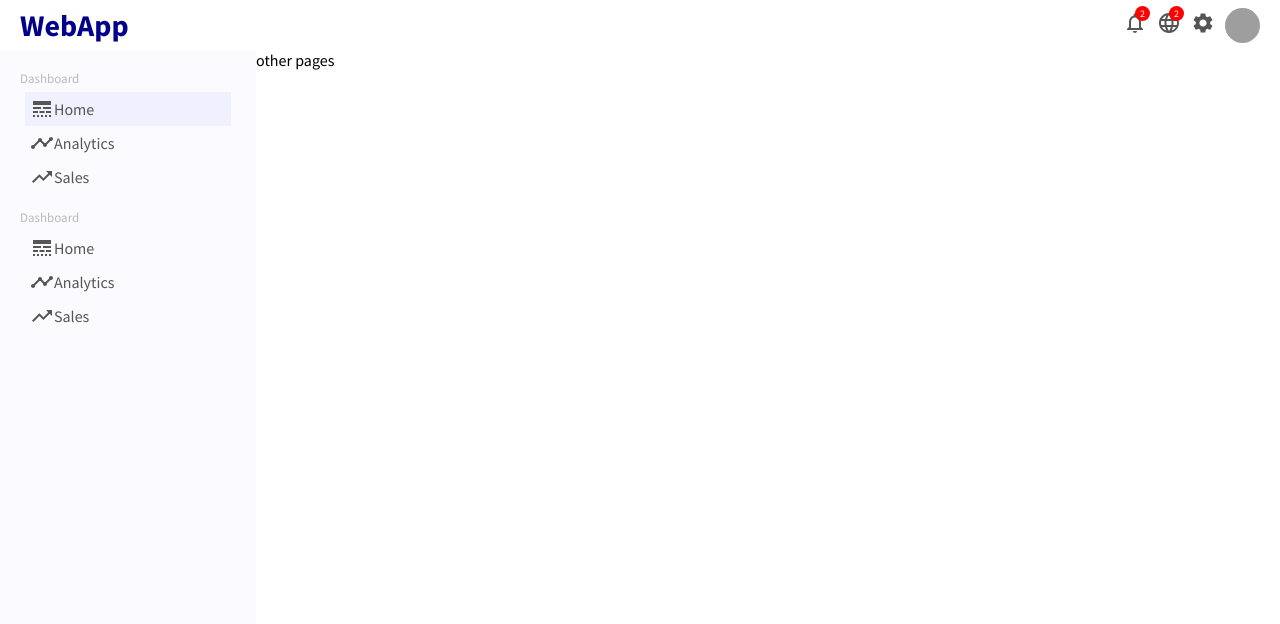
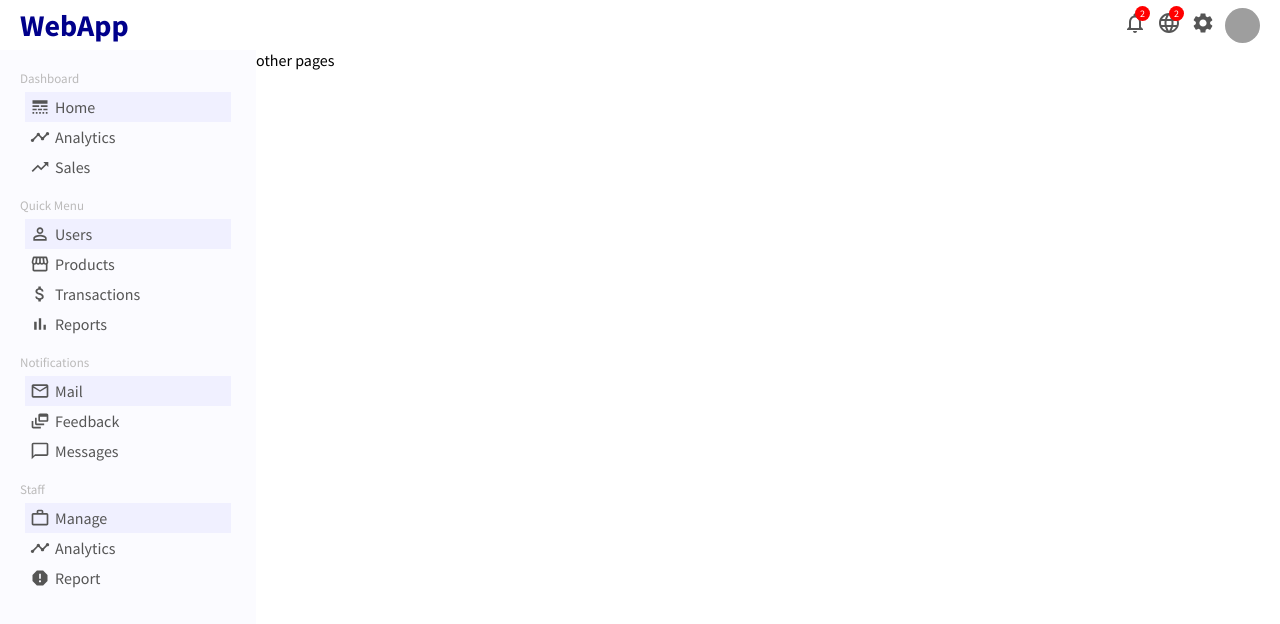
Before and after one commit to Sami353/webapp, a React (Create React App) app: page / in a window 1280 px wide. Shown: the top 624 px of the page. Built offline with nearby package versions, Linux system fonts and the light colour scheme; grey boxes are pictures that could not be loaded; the HTML template or start-up script is replaced by a standard one.

Commit message:
Saving in Git

```diff
--- a/src/components/sidebar/Sidebar.jsx
+++ b/src/components/sidebar/Sidebar.jsx
@@ -1,5 +1,17 @@
 import "./sidebar.css"
-import { LineStyle, Timeline, TrendingUp } from "@material-ui/icons"
+import { LineStyle,
+    Timeline,
+    TrendingUp,
+    PermIdentity,
+    Storefront,
+    AttachMoney,
+    BarChart,
+    MailOutline,
+    DynamicFeed,
+    ChatBubbleOutline,
+    WorkOutline,
+    Report
+} from "@material-ui/icons"
 
 export default function Sidebar() {
     return (
@@ -9,31 +21,68 @@
                     <div className="sidebarTitle">Dashboard</div>
                     <ul className="sidebarList">
                         <li className="sidebarListItem active">
-                            <LineStyle />
+                            <LineStyle className="sidebarIcon" />
                             Home
                         </li>
                         <li className="sidebarListItem">
-                            <Timeline />
+                            <Timeline className="sidebarIcon" />
                             Analytics
                         </li><li className="sidebarListItem">
-                            <TrendingUp />
+                            <TrendingUp className="sidebarIcon" />
                             Sales
                         </li>
                     </ul>
                 </div>
                 <div className="sidebarMenu">
-                    <div className="sidebarTitle">Dashboard</div>
+                    <div className="sidebarTitle">Quick Menu</div>
                     <ul className="sidebarList">
-                        <li className="sidebarListItem">
-                            <LineStyle />
-                            Home
+                        <li className="sidebarListItem active">
+                            <PermIdentity className="sidebarIcon" />
+                            Users
                         </li>
                         <li className="sidebarListItem">
-                            <Timeline />
+                            <Storefront className="sidebarIcon" />
+                            Products
+                        </li>
+                        <li className="sidebarListItem">
+                            <AttachMoney className="sidebarIcon" />
+                            Transactions
+                        </li>
+                        <li className="sidebarListItem">
+                            <BarChart className="sidebarIcon" />
+                            Reports
+                        </li>
+                    </ul>
+                </div>
+                <div className="sidebarMenu">
+                    <div className="sidebarTitle">Notifications</div>
+                    <ul className="sidebarList">
+                        <li className="sidebarListItem active">
+                            <MailOutline className="sidebarIcon" />
+                            Mail
+                        </li>
+                        <li className="sidebarListItem">
+                            <DynamicFeed className="sidebarIcon" />
+                            Feedback
+                        </li><li className="sidebarListItem">
+                            <ChatBubbleOutline className="sidebarIcon" />
+                            Messages
+                        </li>
+                    </ul>
+                </div>
+                <div className="sidebarMenu">
+                    <div className="sidebarTitle">Staff</div>
+                    <ul className="sidebarList">
+                        <li className="sidebarListItem active">
+                            <WorkOutline className="sidebarIcon" />
+                            Manage
+                        </li>
+                        <li className="sidebarListItem">
+                            <Timeline className="sidebarIcon" />
                             Analytics
                         </li><li className="sidebarListItem">
-                            <TrendingUp />
-                            Sales
+                            <Report className="sidebarIcon" />
+                            Report
                         </li>
                     </ul>
                 </div>
--- a/src/components/sidebar/sidebar.css
+++ b/src/components/sidebar/sidebar.css
@@ -36,3 +36,8 @@
 .sidebarListItem:hover {
     background-color: rgb(240, 240, 255);
 }
+
+.sidebarIcon{
+    margin-right: 5px;
+    font-size: 20px !important;
+}
```
